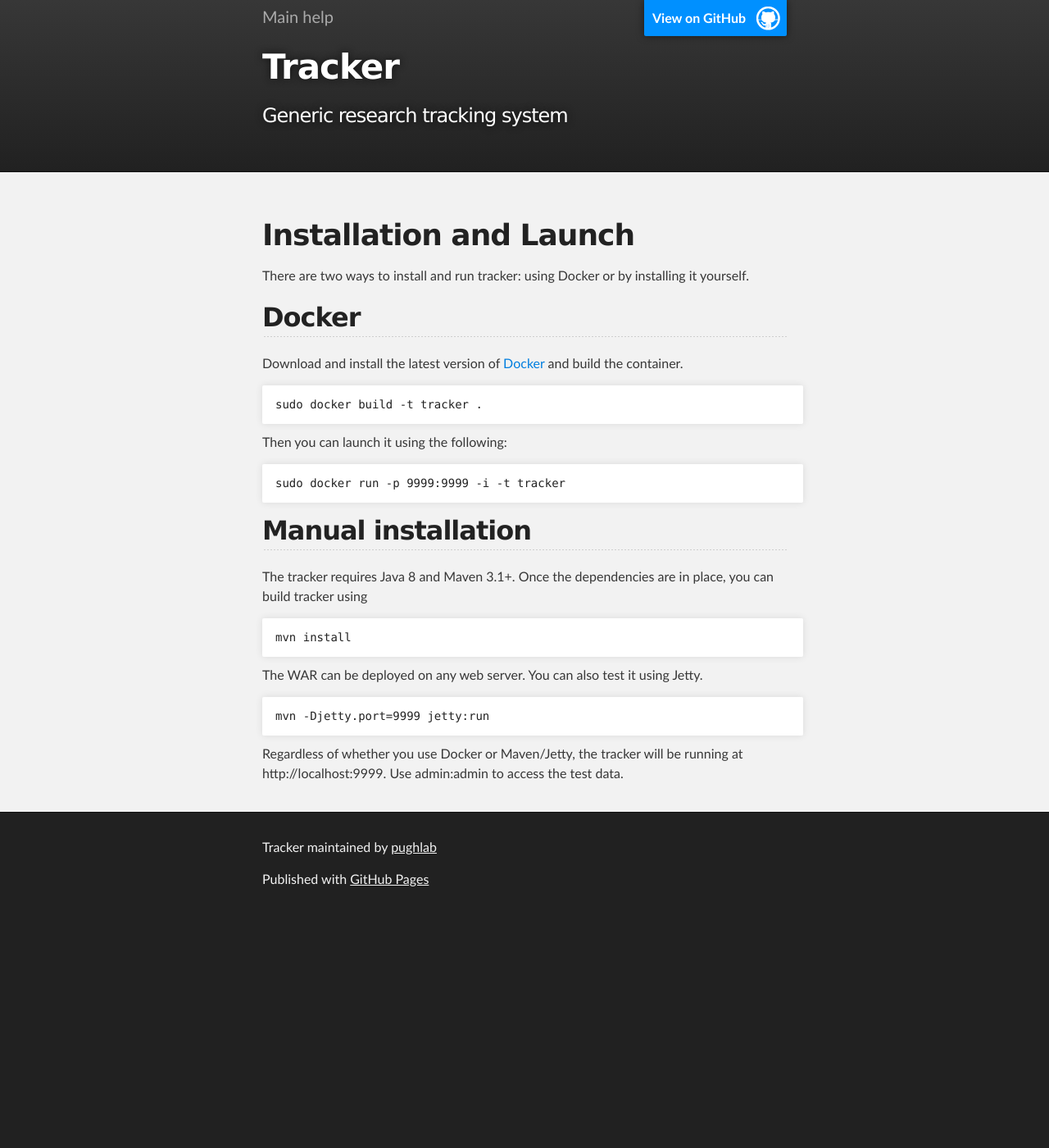
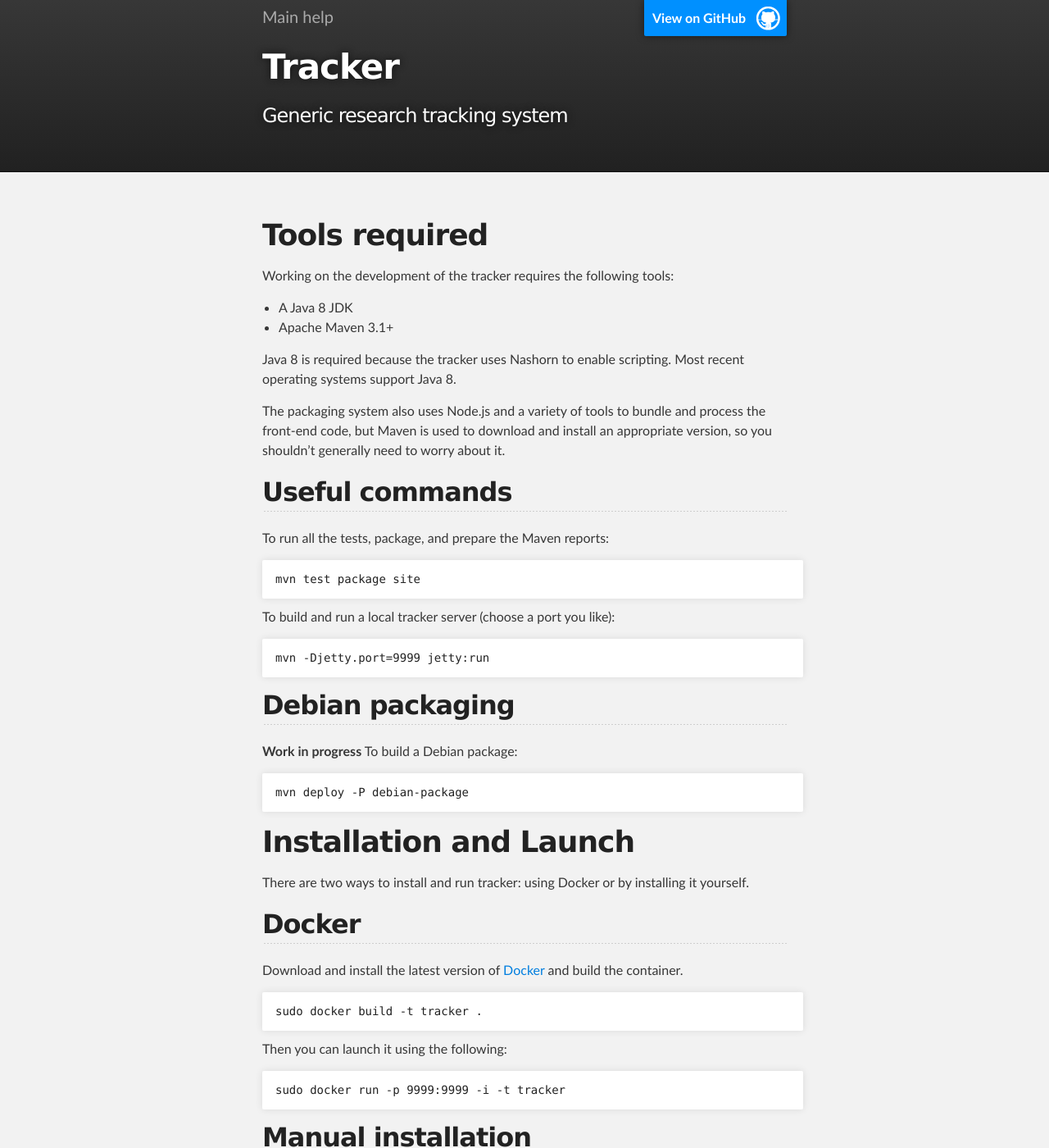
Before and after one commit to pughlab/tracker, a Jekyll site: the page built from pages/developer-guide.md, in a window 1280 px wide and 1400 px high. Shown: the whole window at 82% size. Built offline with Jekyll 4.4.1, drawn with Linux system fonts in a browser that asks for light colours.

Commit message:
Added other page updates

```diff
--- a/pages/developer-guide.md
+++ b/pages/developer-guide.md
@@ -1,6 +1,38 @@
 ---
 layout: default
 ---
+
+# Tools required
+
+Working on the development of the tracker requires the following tools:
+
+* A Java 8 JDK
+* Apache Maven 3.1+
+
+Java 8 is required because the tracker uses Nashorn to enable scripting. Most
+recent operating systems support Java 8.
+
+The packaging system also uses Node.js and a variety of tools to bundle and
+process the front-end code, but Maven is used to download and install an
+appropriate version, so you shouldn't generally need to worry about it.
+
+## Useful commands
+
+To run all the tests, package, and prepare the Maven reports:
+
+    mvn test package site
+
+To build and run a local tracker server (choose a port you like):
+
+    mvn -Djetty.port=9999 jetty:run
+
+
+## Debian packaging
+
+**Work in progress** To build a Debian package:
+
+    mvn deploy -P debian-package
+
 
 # Installation and Launch
 
```
Also changed, not shown: pages/admin-guide.md (+1 -1 lines).
